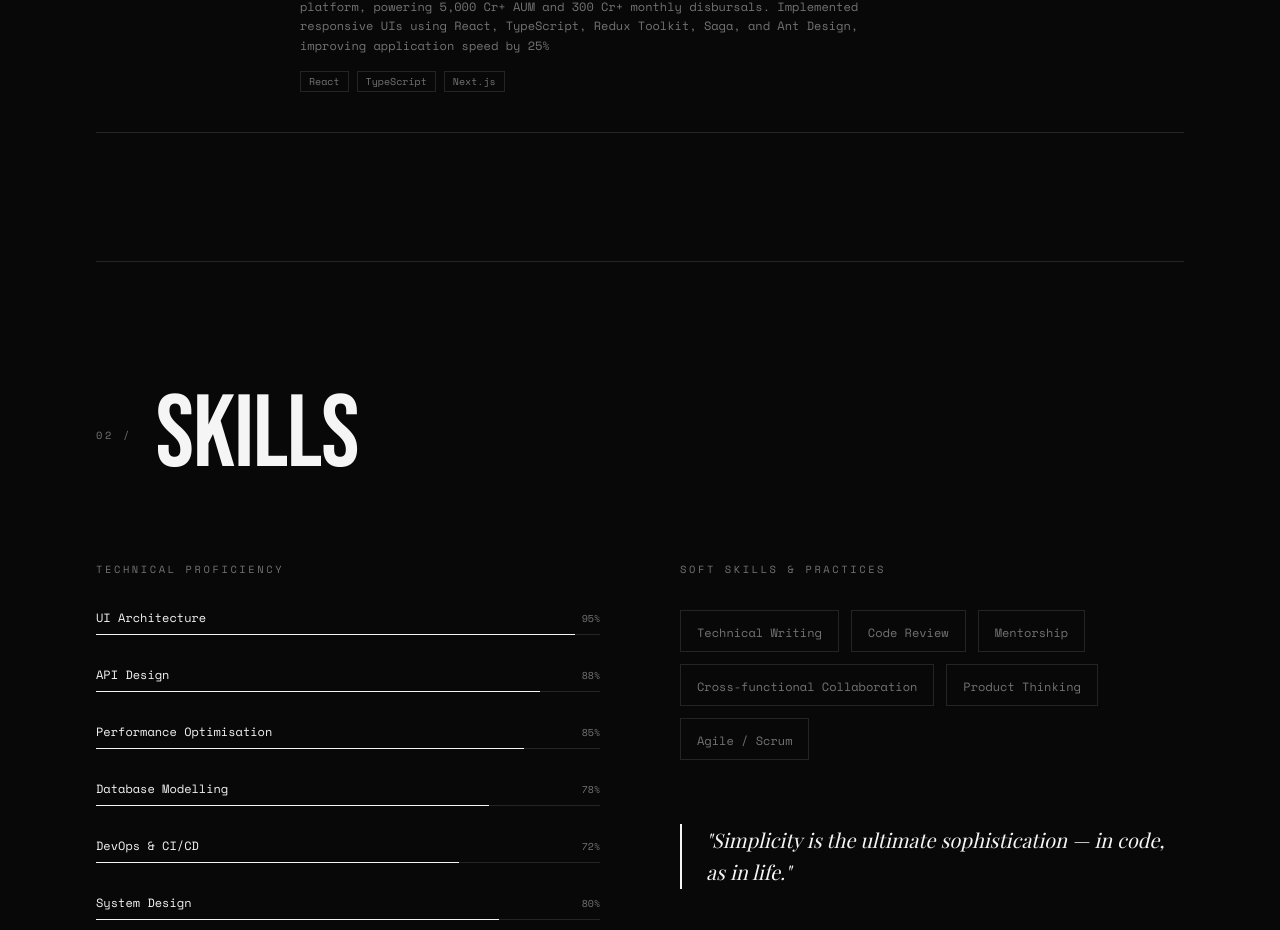
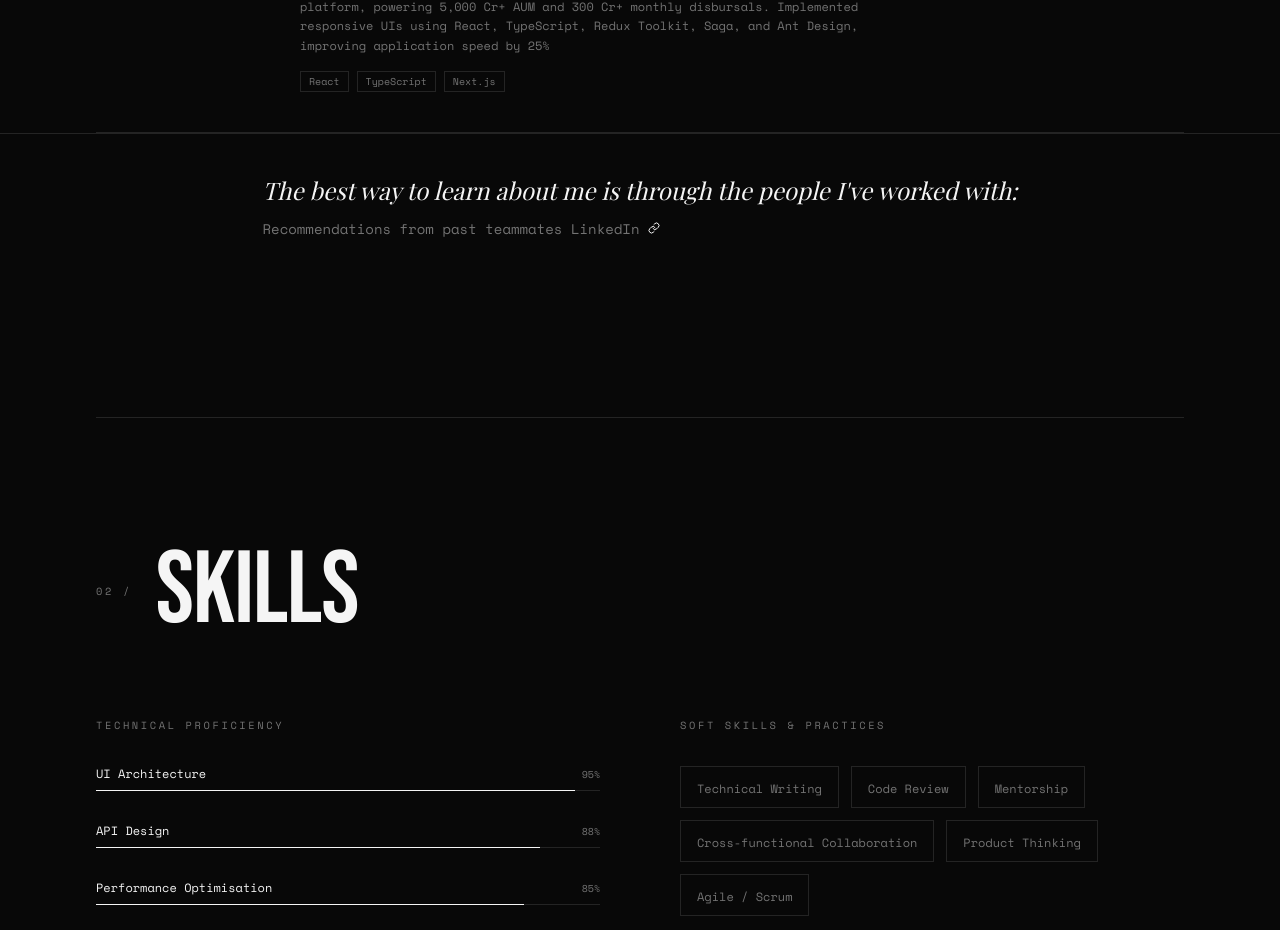
Before and after one commit to Kaustubhjogle/Portfolio, a React (Vite) app: page / in a window 1280 px wide. Shown: the part 1240-2170 px from the top of the page. Built offline with nearby package versions, Linux system fonts and the light colour scheme; the HTML template or start-up script is replaced by a standard one; a web font is replaced by a local one.

Commit message:
Add Recommendation Row with hyperlink

```diff
--- a/src/components/portfolio/ExperienceSection.tsx
+++ b/src/components/portfolio/ExperienceSection.tsx
@@ -1,3 +1,5 @@
+import { Link } from "lucide-react";
+
 const EXPERIENCES = [
   {
     year: "2023 — Now",
@@ -58,6 +60,26 @@ const ExperienceSection = () => {
           </div>
         ))}
         <div className="border-t border-hairline" />
+
+        <div
+          className="group border-t border-hairline py-10 hover:bg-secondary/30 transition-colors duration-300 -mx-6 md:-mx-16 lg:-mx-24 px-6 md:px-16 lg:px-24 flex justify-center"
+        >
+          <div>
+            <div className="flex flex-wrap items-baseline gap-3 mb-3">
+              <h3 className="serif-italic text-2xl text-ink">The best way to learn about me is through the people I've worked with:</h3>
+            </div>
+
+            <div>
+              <a href="https://www.linkedin.com/in/kaustubhjogle/details/recommendations/?detailScreenTabIndex=0" className="flex flex-row ">
+                <p className="font-mono text-sm text-dim leading-relaxed max-w-xl mb-2 mr-2">
+                  Recommendations from past teammates LinkedIn
+                </p>
+                <Link className="w-3 h-3 my-1" />
+              </a>
+            </div>
+          </div>
+
+        </div>
       </div>
     </section>
   );
```
